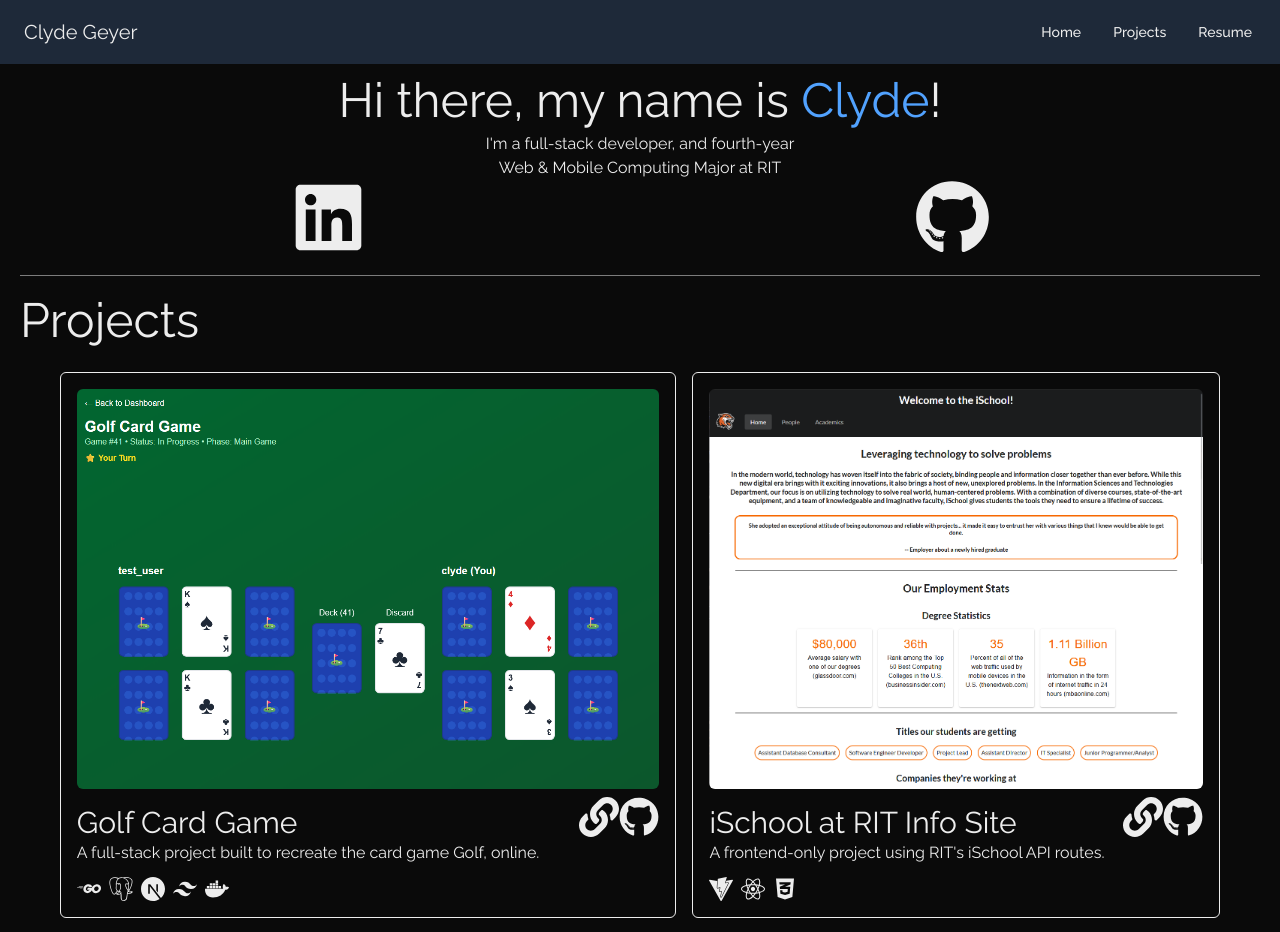
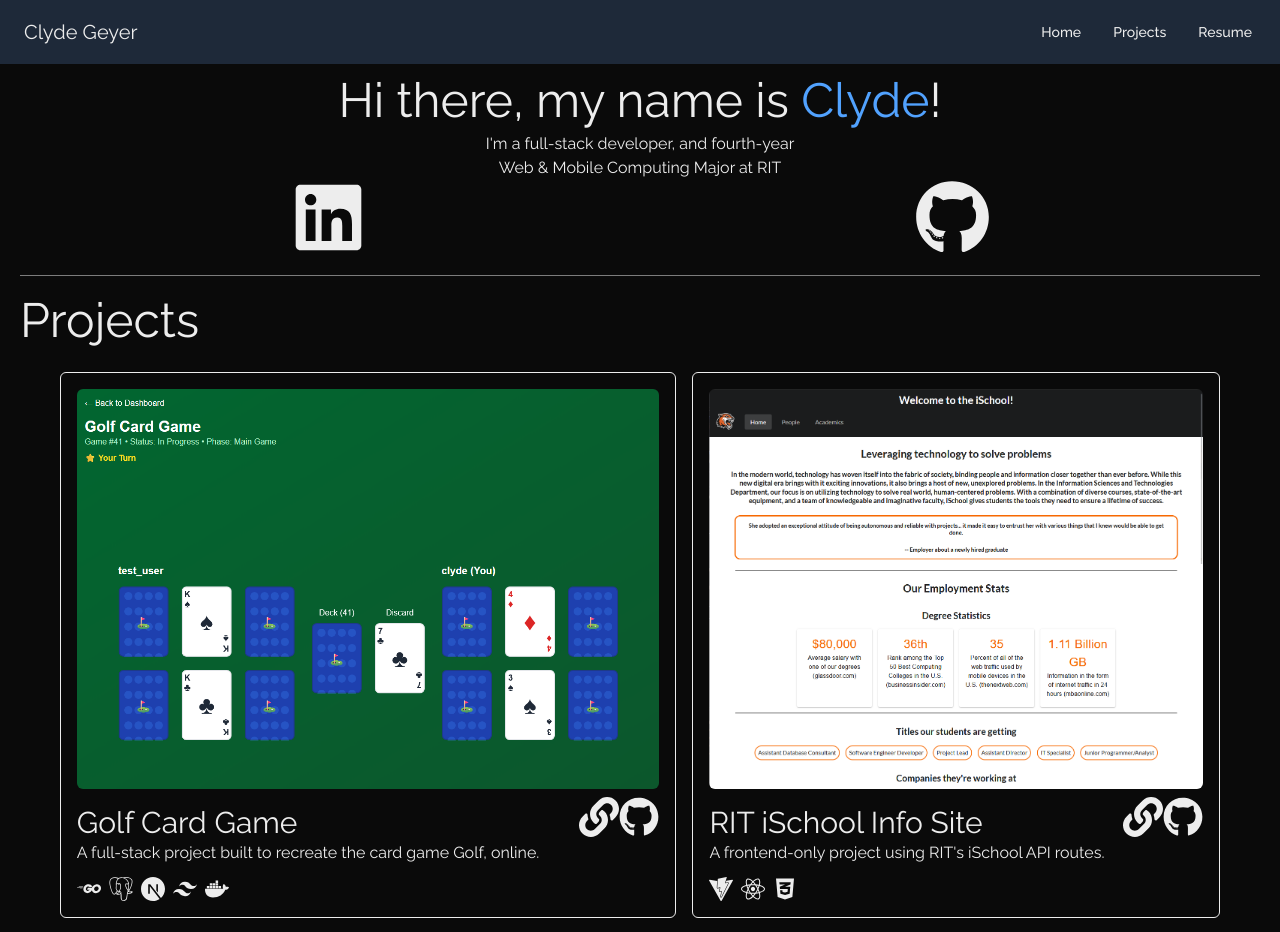
Before and after one commit to CodingArctic/next-portfolio, a Next.js app: page / in a window 1280 px wide. Shown: the top 932 px of the page. Built offline with nearby package versions, Linux system fonts and the light colour scheme.

Commit message:
tweak copy text

```diff
--- a/src/app/components/Projects.js
+++ b/src/app/components/Projects.js
@@ -17,7 +17,7 @@ function Projects() {
                     techStack={['golang', 'postgresql', 'nextjs', 'tailwind', 'docker']}
                 />
                 <ProjectCard
-                    title="iSchool at RIT Info Site"
+                    title="RIT iSchool Info Site"
                     link="https://340Proj2.pages.dev"
                     image="/images/projects/ischool.png"
                     github="https://github.com/CodingArctic/340Proj2"
```
